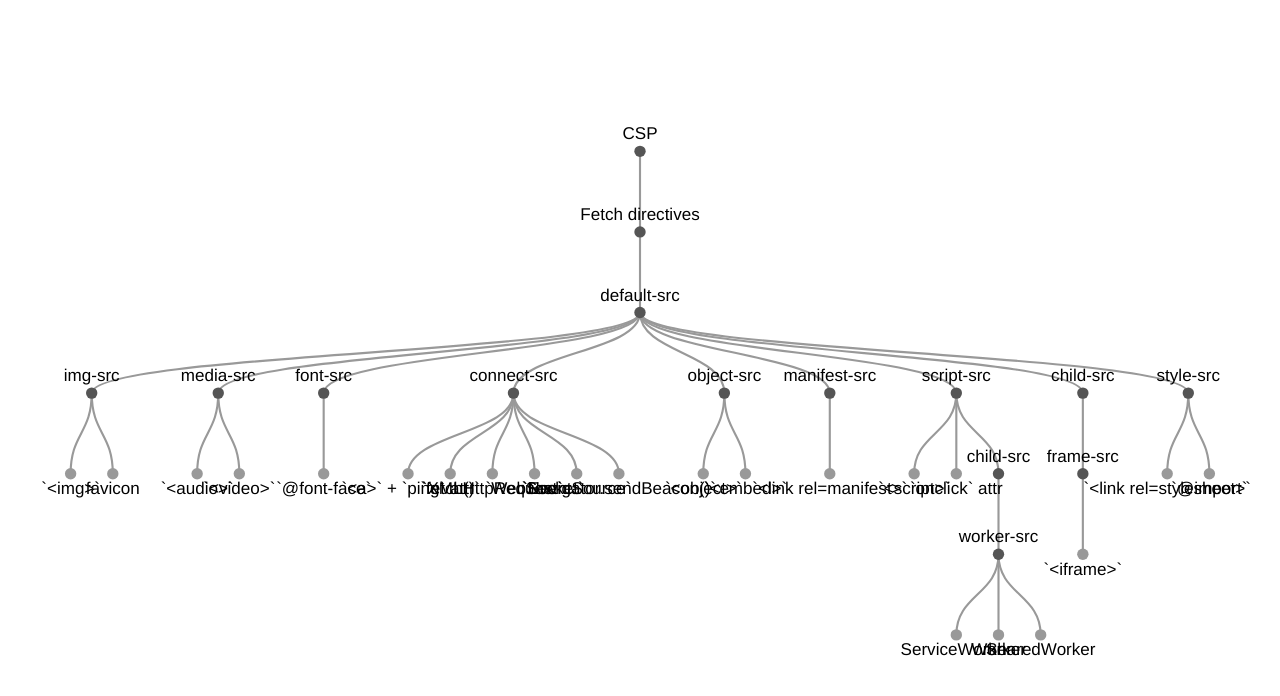
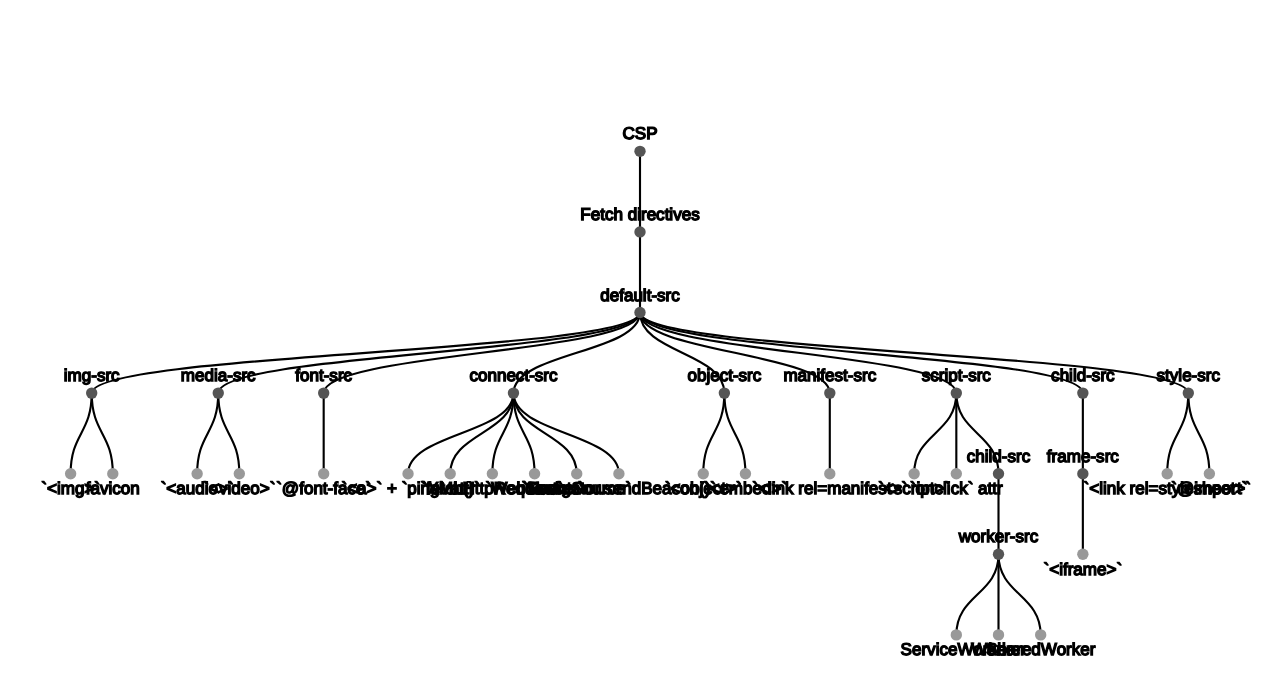
Before and after one commit to guilhermesimoes/guilhermesimoes.github.io, a Jekyll site: the page assets/blocks/csp-directives-chart.html, which Jekyll copies as it is, in a window 1280 px wide. Shown: the top 696 px of the page. Built offline with Jekyll 4.4.1, drawn with Linux system fonts in a browser that asks for light colours.

Commit message:
currentColor

```diff
--- a/assets/blocks/csp-directives-chart.html
+++ b/assets/blocks/csp-directives-chart.html
@@ -10,12 +10,13 @@
 
 .chart .link {
   fill: none;
-  stroke: #999;
+  stroke: currentColor;
   stroke-width: 1.5px;
 }
 
 .chart .node text {
   font-size: 12px;
+  stroke: currentColor;
 }
 </style>
 <body>
```
